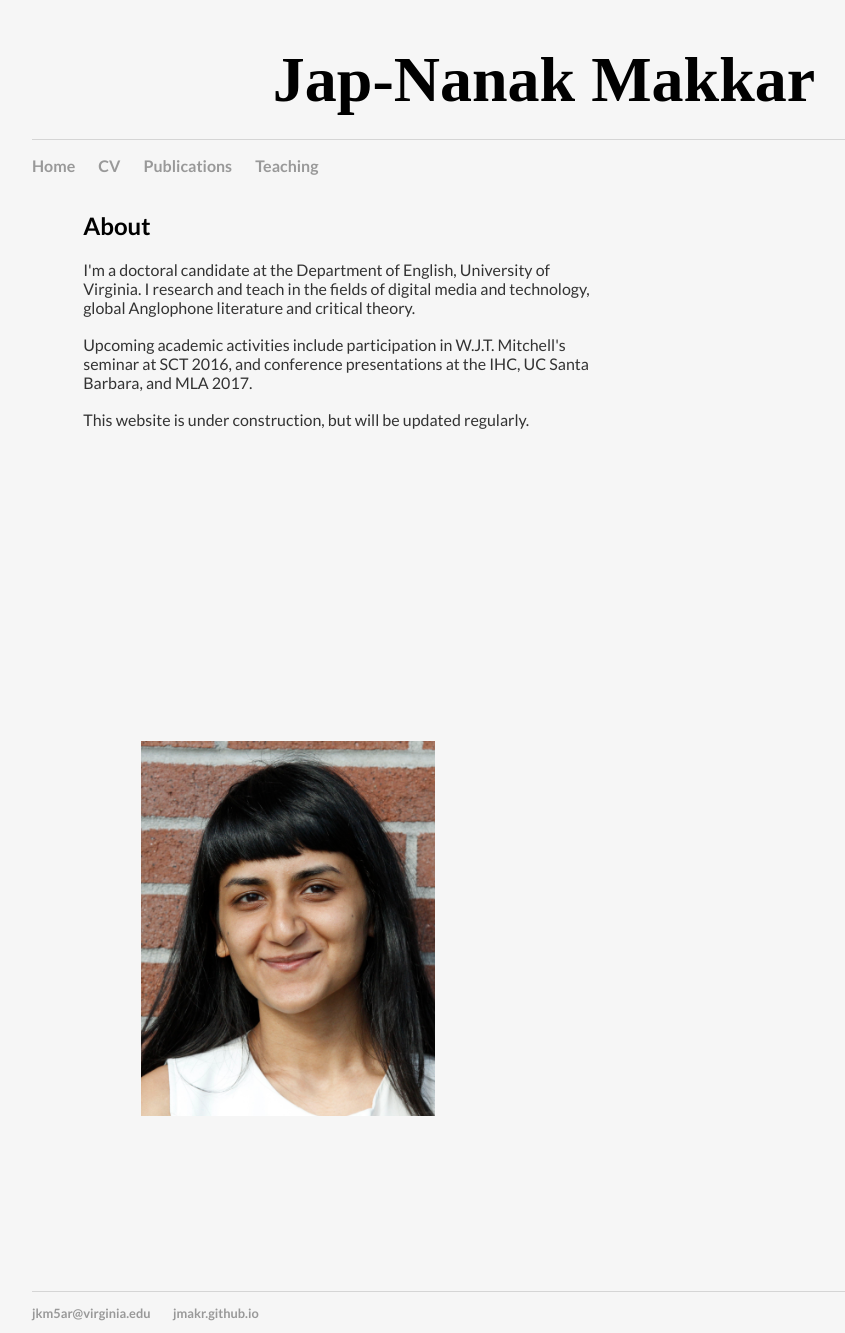
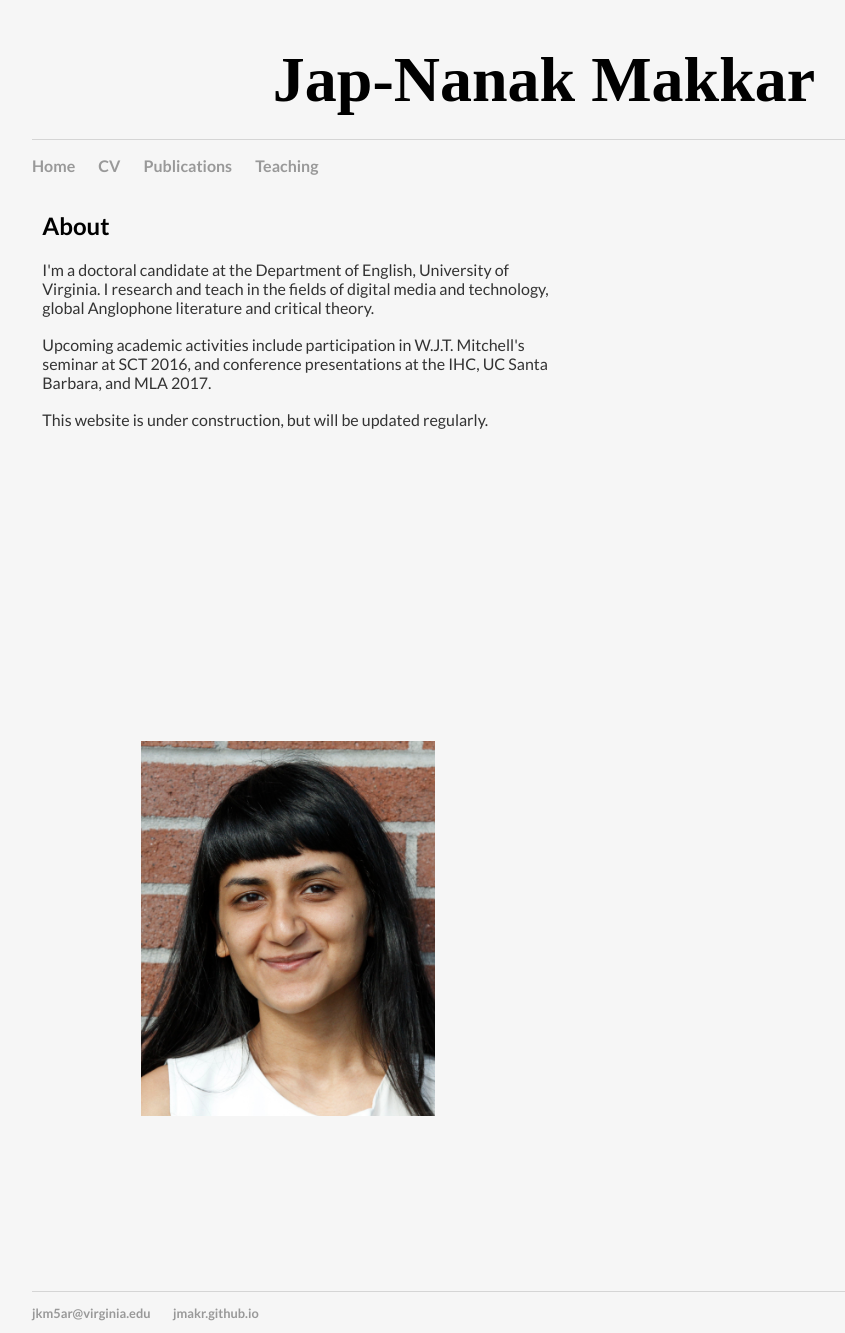
Before and after one commit to jmakr/jmakr.github.io, a Jekyll site: the page built from index.html, in a window 1280 px wide. Shown: the whole page, without its empty margins (96-941 px from the left). Built offline with Jekyll 4.4.1, drawn with Linux system fonts in a browser that asks for light colours.

Commit message:
Update main.css

```diff
--- a/css/main.css
+++ b/css/main.css
@@ -54,7 +54,7 @@ p {
     float: left;
     width: 50%;
     height: 550px;
-    padding-left:5%;
+    padding-left:1%;
 
 
 }
```
